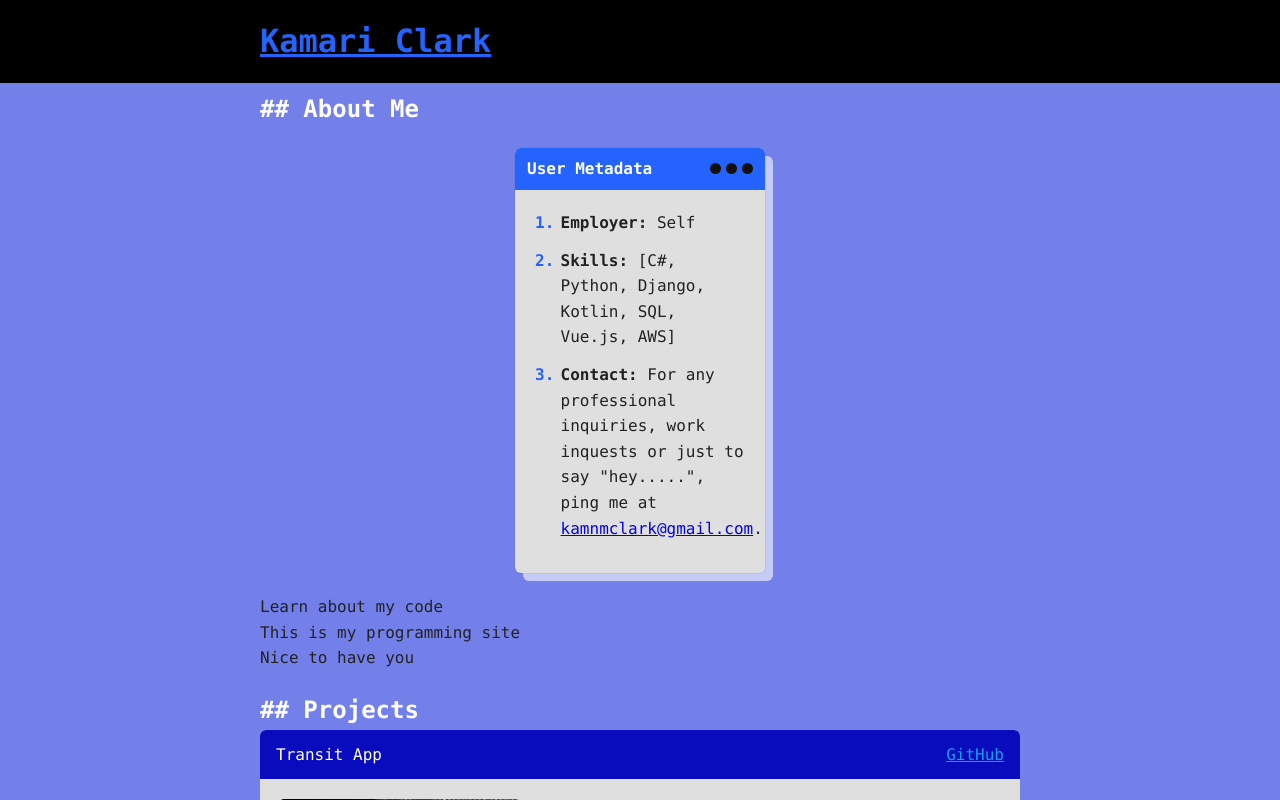
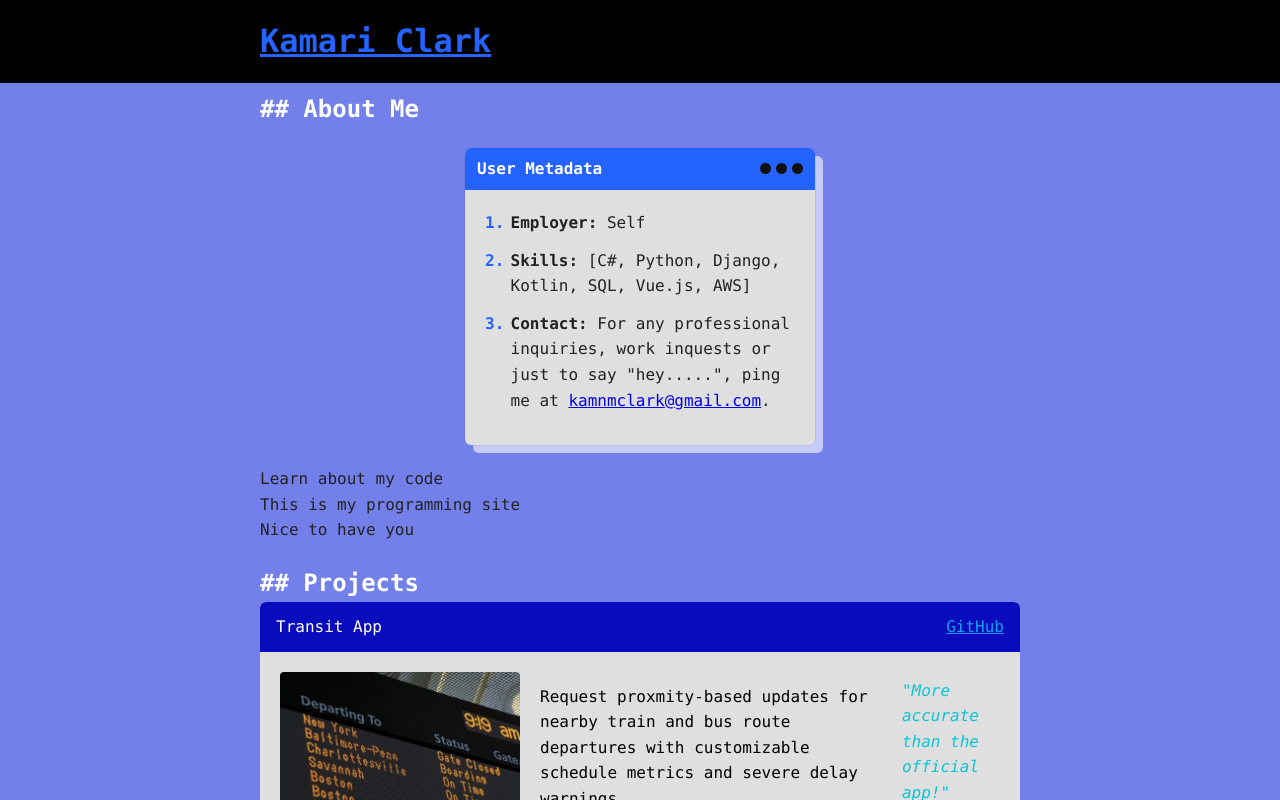
Before and after one commit to kamclark/Kamari-Clark, a Vue app: page / in a window 1280 px wide. Shown: the top 800 px of the page. Built offline with nearby package versions, Linux system fonts and the light colour scheme.

Commit message:
increase user info window size

```diff
--- a/src/components/ProjectCard.vue
+++ b/src/components/ProjectCard.vue
@@ -36,7 +36,6 @@ export default {
 <style scoped>
 /* =================== Project Cards =================== */
 .project-card {
-  /* max-width: 280px; */
   border-radius: var(--radius);
   overflow: hidden;
   background: var(--bg-window);
--- a/src/components/UserInfoWindow.vue
+++ b/src/components/UserInfoWindow.vue
@@ -35,7 +35,7 @@ export default {
 /* =================== User Info Window =================== */
 .user-info-window {
   width: 30rem;
-  max-width: 250px;
+  max-width: 350px;
   margin: var(--gutter) auto;
   background: var(--bg-window);
   border-radius: var(--radius);
```
